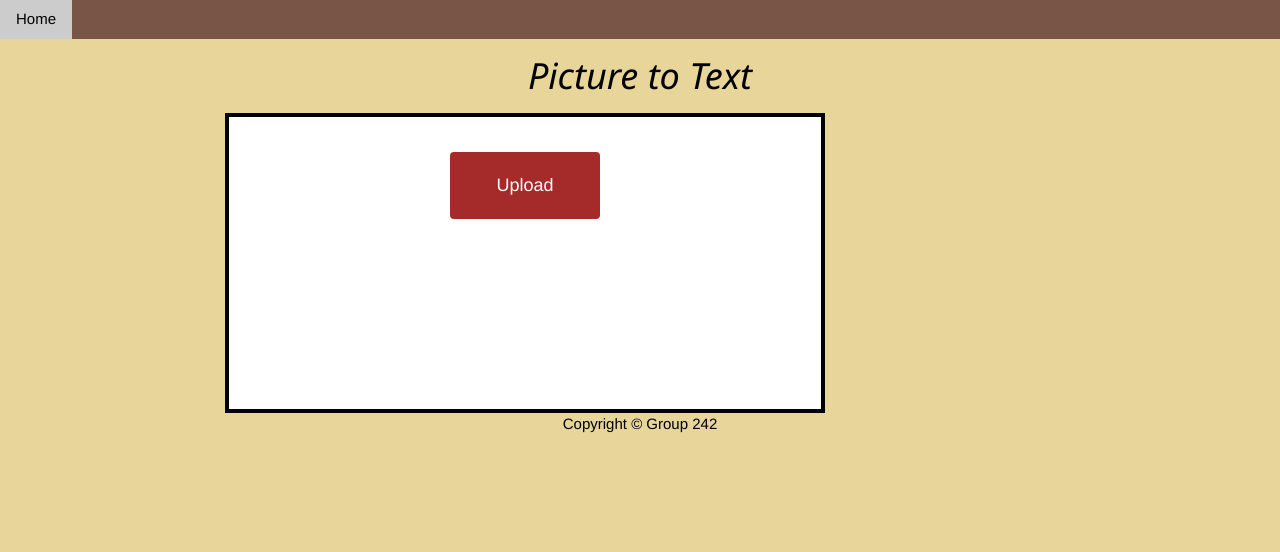
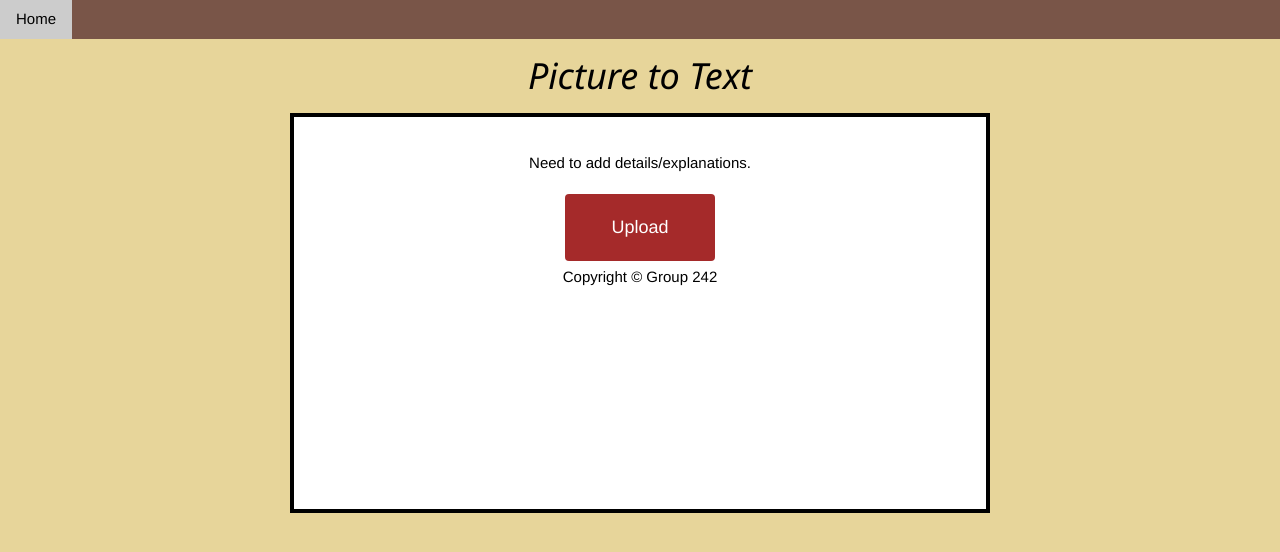
Before and after one commit to WillHutt/cst205Project3, a plain HTML site: page templates/index.html in a window 1280 px wide. Drawn offline with nearby package versions, Linux system fonts and the light colour scheme.

Commit message:
made the box for info centered for both minimized and fullscreen.

```diff
--- a/templates/index.html
+++ b/templates/index.html
@@ -25,13 +25,20 @@
 <body>
  <h1><i>Picture to Text</h1></i>
 
-<div class = "div1">
+<div id ="container"
+  div class = "div1">
+<p>Need to add details/explanations.</p>
+
+
+
+
 <button class = "button"style="vertical-align:middle"><span>Upload </span></button>
 
+    <footer>Copyright &copy; Group 242</footer>
 </div>
 
 
-  <footer>Copyright &copy; Group 242</footer>
+
 
 
 </body>
--- a/templates/stylesman.css
+++ b/templates/stylesman.css
@@ -7,15 +7,20 @@ body
         font-size: 18;
       }
 
-/*used for box */
+
+/*used for box*/
+#container {
+width: 700px; /* Default; change to your desired width. */
+margin: 0px auto; /*0px top margin, automatic right margin, 0px bottom margin, automatic left margin. */
+left: 27%;
+
+}
 .div1 {
     background-color: white;
     width: 600px;
-    height: 300px;
-    padding: 30px;
-    margin-left: 225px;
+    height: 400px;
+    padding: 20px;
     border: 4px solid black;
-
 }
 
 /*used for button */
```
